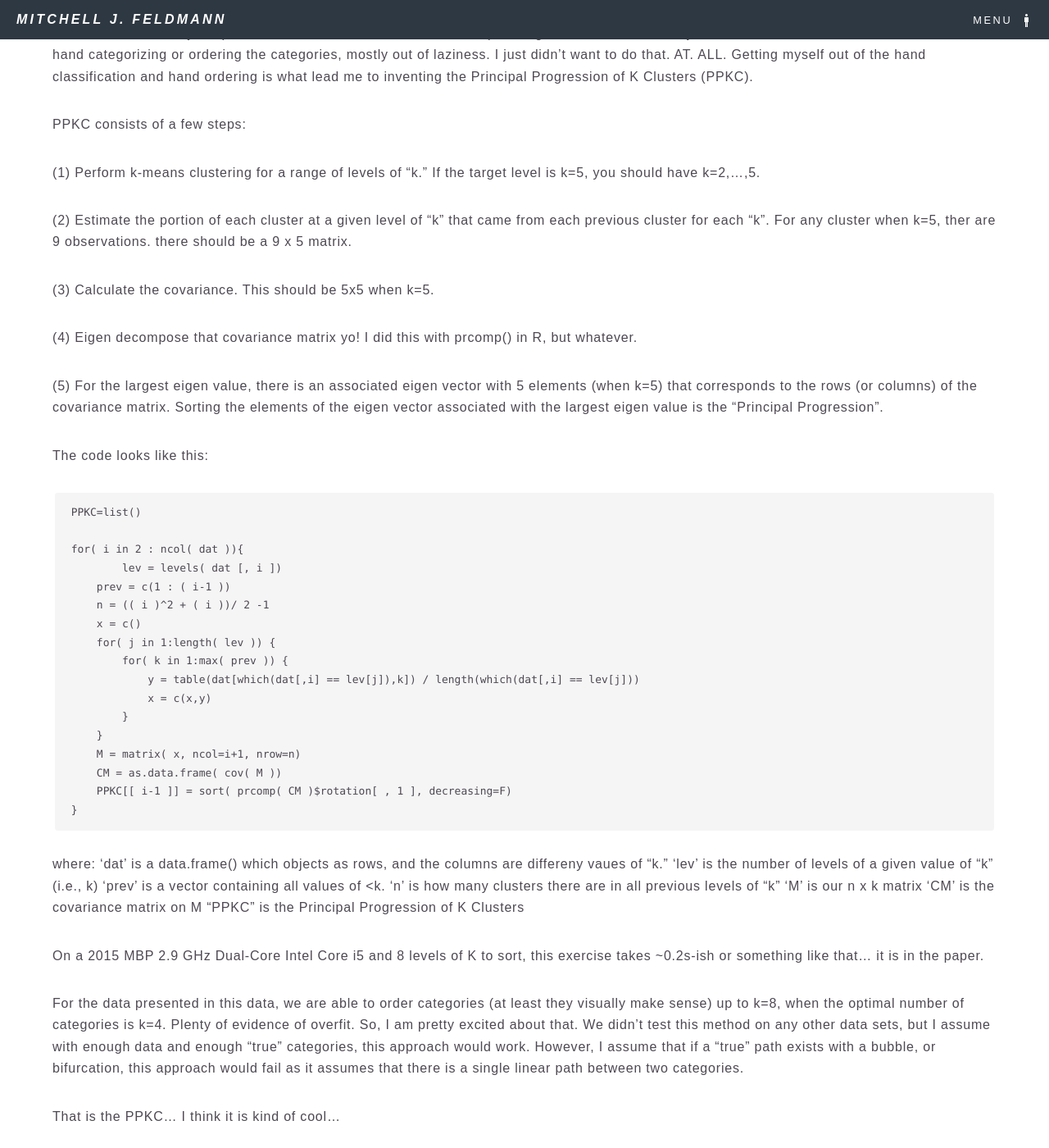
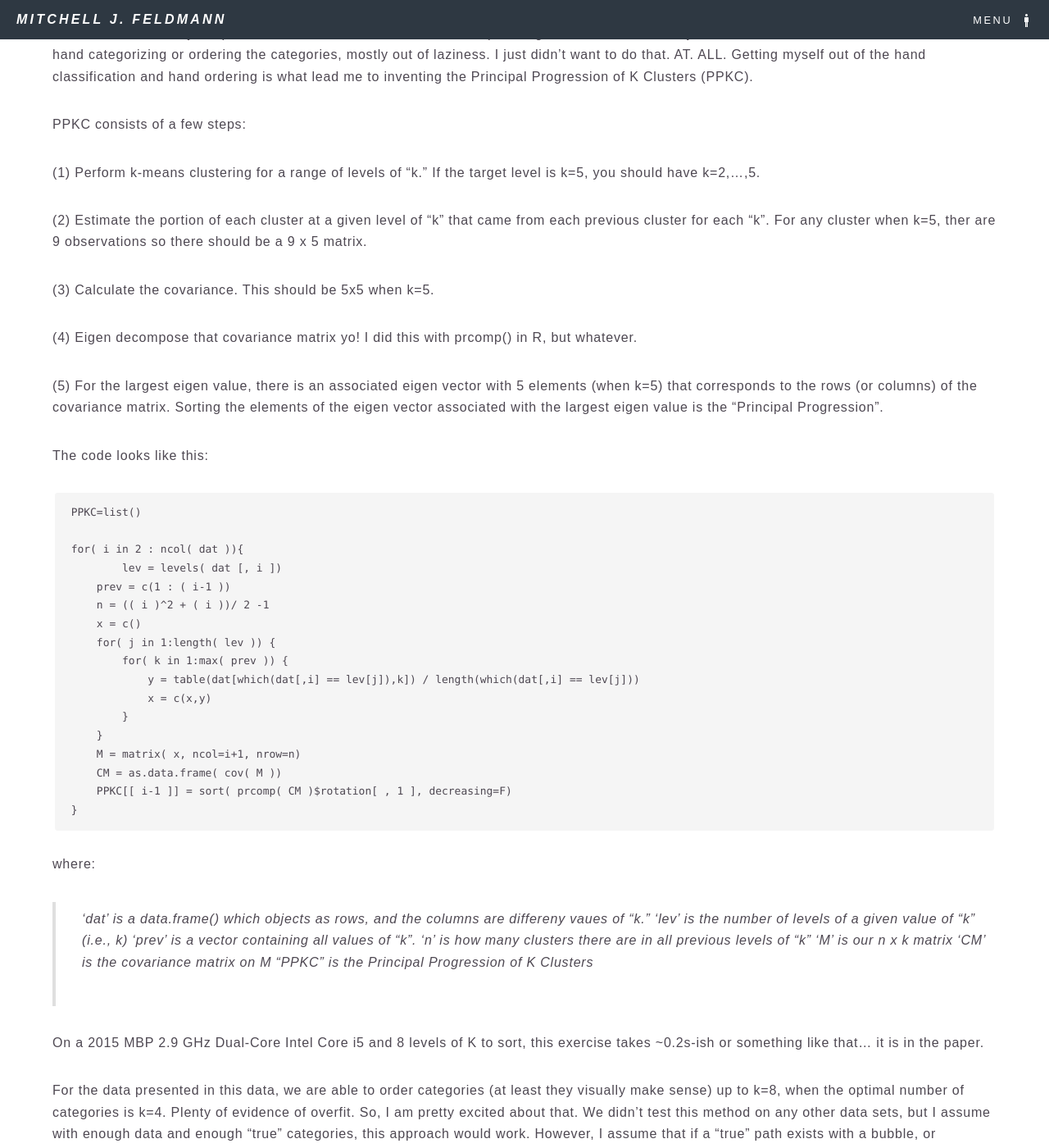
Before and after one commit to mjfeldmann/mjfeldmann.github.io, a Jekyll site: the page built from _posts/blog/2020-03-18-feldmann2.markdown, in a window 1280 px wide and 1400 px high, scrolled down 591 px. Shown: the whole window at 82% size. Built offline with Jekyll 4.4.1, drawn with Linux system fonts in a browser that asks for light colours; nearby versions of some CDN libraries; a style sheet for code colours, icons or effects is not loaded; some of the changed text lies outside the part shown.

```diff
--- a/_posts/blog/2020-03-18-feldmann2.markdown
+++ b/_posts/blog/2020-03-18-feldmann2.markdown
@@ -19,7 +19,7 @@ PPKC consists of a few steps:
 
 (1) Perform k-means clustering for a range of levels of "k." If the target level is k=5, you should have k=2,...,5.
 
-(2) Estimate the portion of each cluster at a given level of "k" that came from each previous cluster for each "k". For any cluster when k=5, ther are 9 observations. there should be a 9 x 5 matrix.
+(2) Estimate the portion of each cluster at a given level of "k" that came from each previous cluster for each "k". For any cluster when k=5, ther are 9 observations so there should be a 9 x 5 matrix.
 
 (3) Calculate the covariance. This should be 5x5 when k=5.
 
@@ -48,13 +48,14 @@ The code looks like this:
     }
 
 where:
-'dat' is a data.frame() which objects as rows, and the columns are differeny vaues of "k."
-'lev' is the number of levels of a given value of "k" (i.e., k)
-'prev' is a vector containing all values of <k.
-'n' is how many clusters there are in all previous levels of "k"
-'M' is our n x k matrix
-'CM' is the covariance matrix on M
-"PPKC" is the Principal Progression of K Clusters
+
+> 'dat' is a data.frame() which objects as rows, and the columns are differeny vaues of "k."
+> 'lev' is the number of levels of a given value of "k" (i.e., k)
+> 'prev' is a vector containing all values of "k".
+> 'n' is how many clusters there are in all previous levels of "k"
+> 'M' is our n x k matrix
+> 'CM' is the covariance matrix on M
+> "PPKC" is the Principal Progression of K Clusters
 
 On a 2015 MBP 2.9 GHz Dual-Core Intel Core i5 and 8 levels of K to sort, this exercise takes ~0.2s-ish or something like that... it is in the paper.
 
```
Also changed, not shown: other parts of _posts/blog/2020-03-18-feldmann2.markdown (+3 -1 lines).
